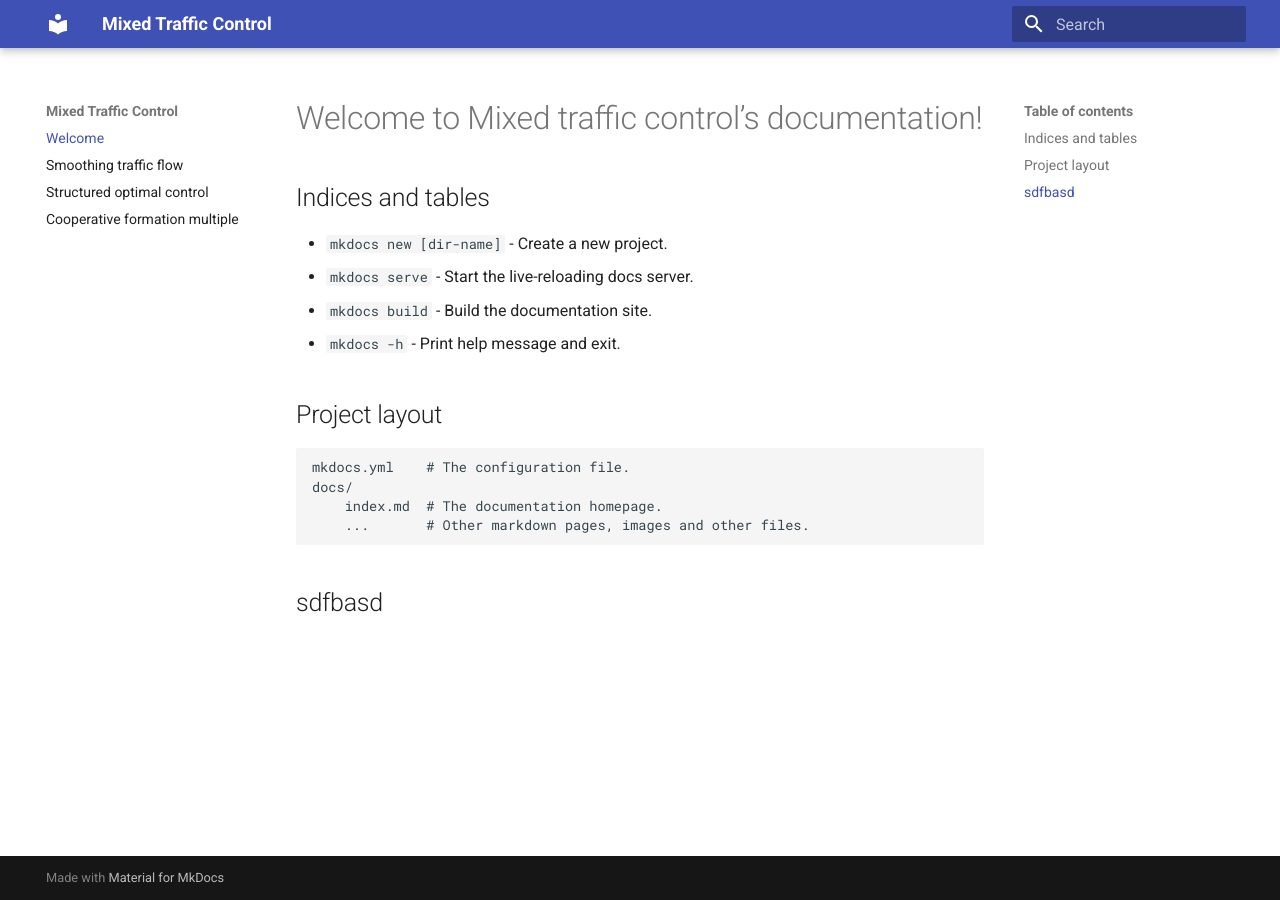
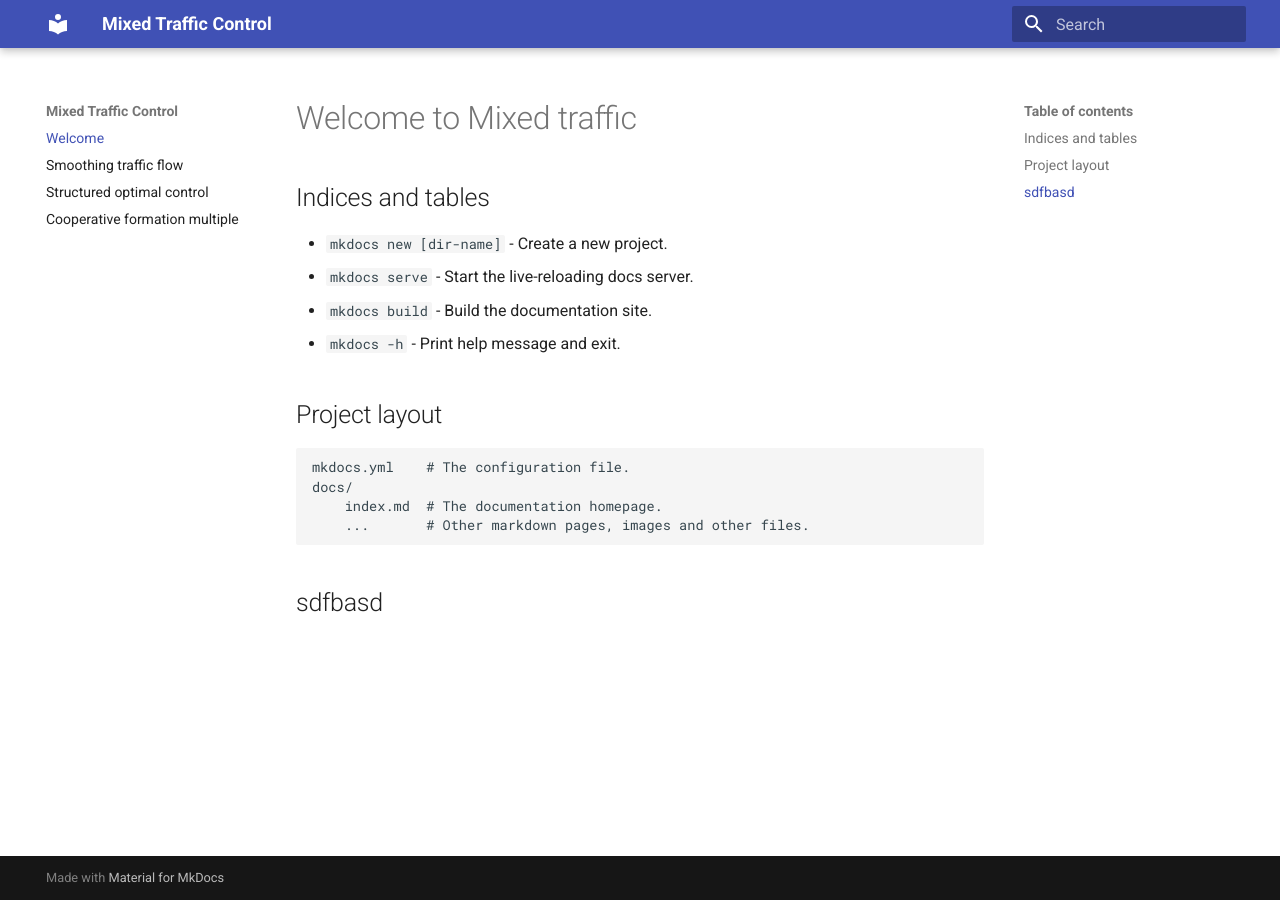
Before and after one commit to Renoyyz233/test, an MkDocs documentation site: the page built from docs/index.md, in a window 1280 px wide. Built offline with MkDocs 1.6.1 and Material for MkDocs 9.7.7, drawn with Linux system fonts in a browser that asks for light colours.

Commit message:
Update index.md

```diff
--- a/docs/index.md
+++ b/docs/index.md
@@ -1,4 +1,4 @@
-# Welcome to Mixed traffic control’s documentation!
+# Welcome to Mixed traffic
 
 ## Indices and tables
 
```
